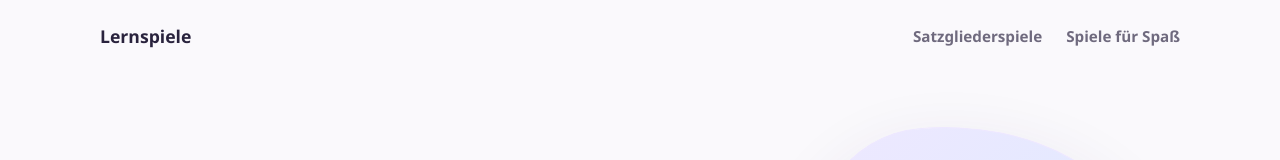
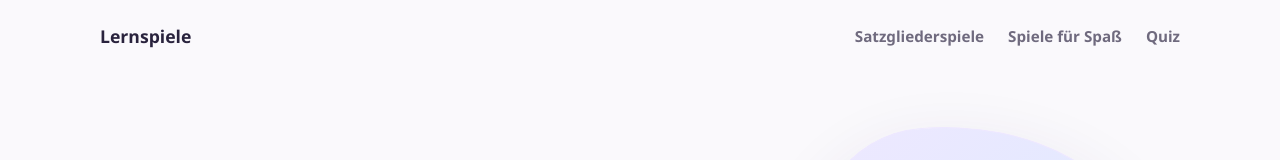
Before and after one commit to noka30/lernspiele, a plain HTML site: page index.html in a window 1280 px wide. Shown: the top 160 px of the page. Drawn offline with Linux system fonts and the light colour scheme.

Commit message:
Add Quiz link to navigation in index.html

```diff
--- a/index.html
+++ b/index.html
@@ -349,6 +349,7 @@
       <nav aria-label="Hauptnavigation">
         <a href="satzgliederspiele">Satzgliederspiele</a>
         <a href="spielspaß.html">Spiele für Spaß</a>
+         <a href="lern.html">Quiz</a>
 
 
       </nav>
```
